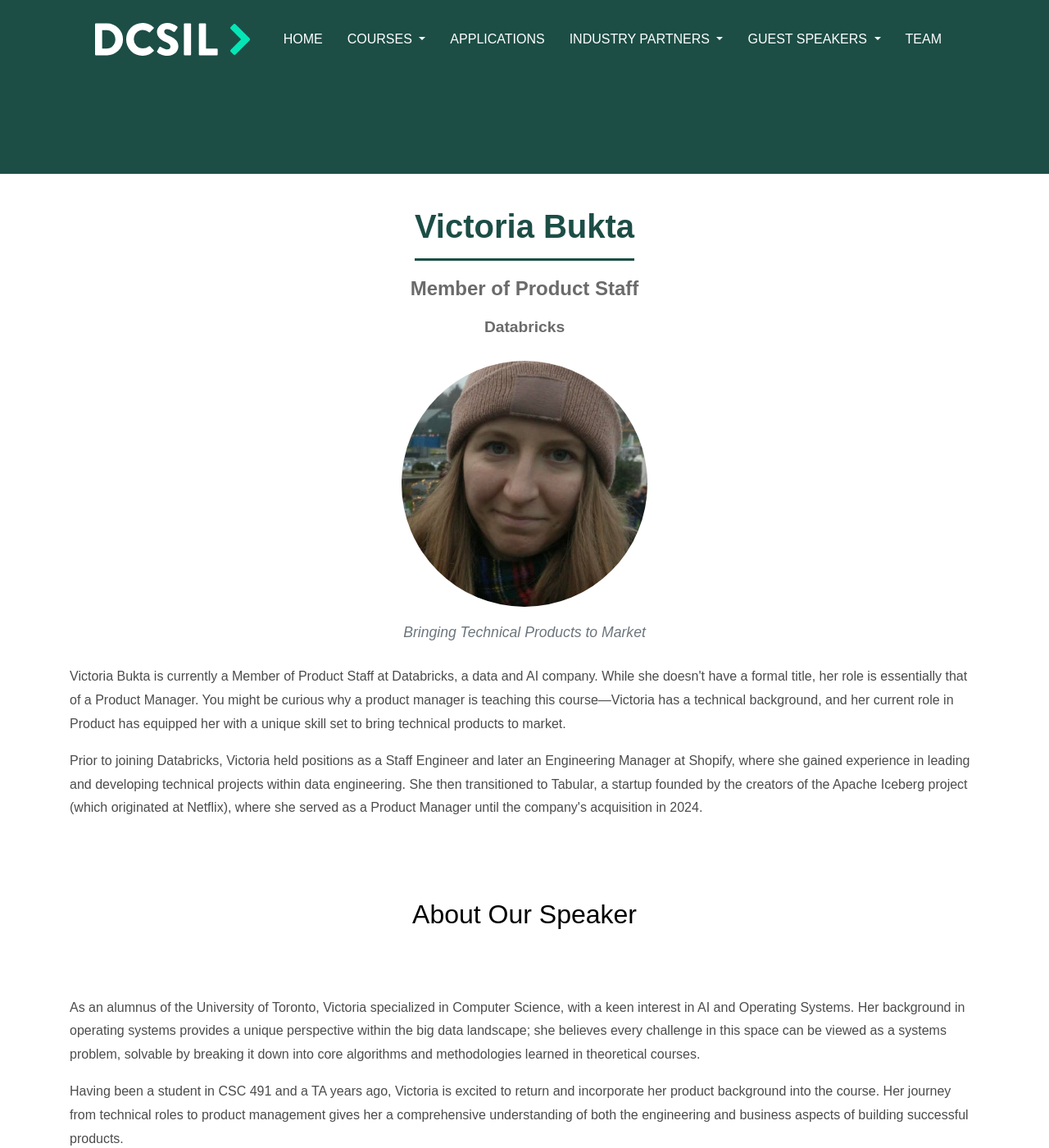
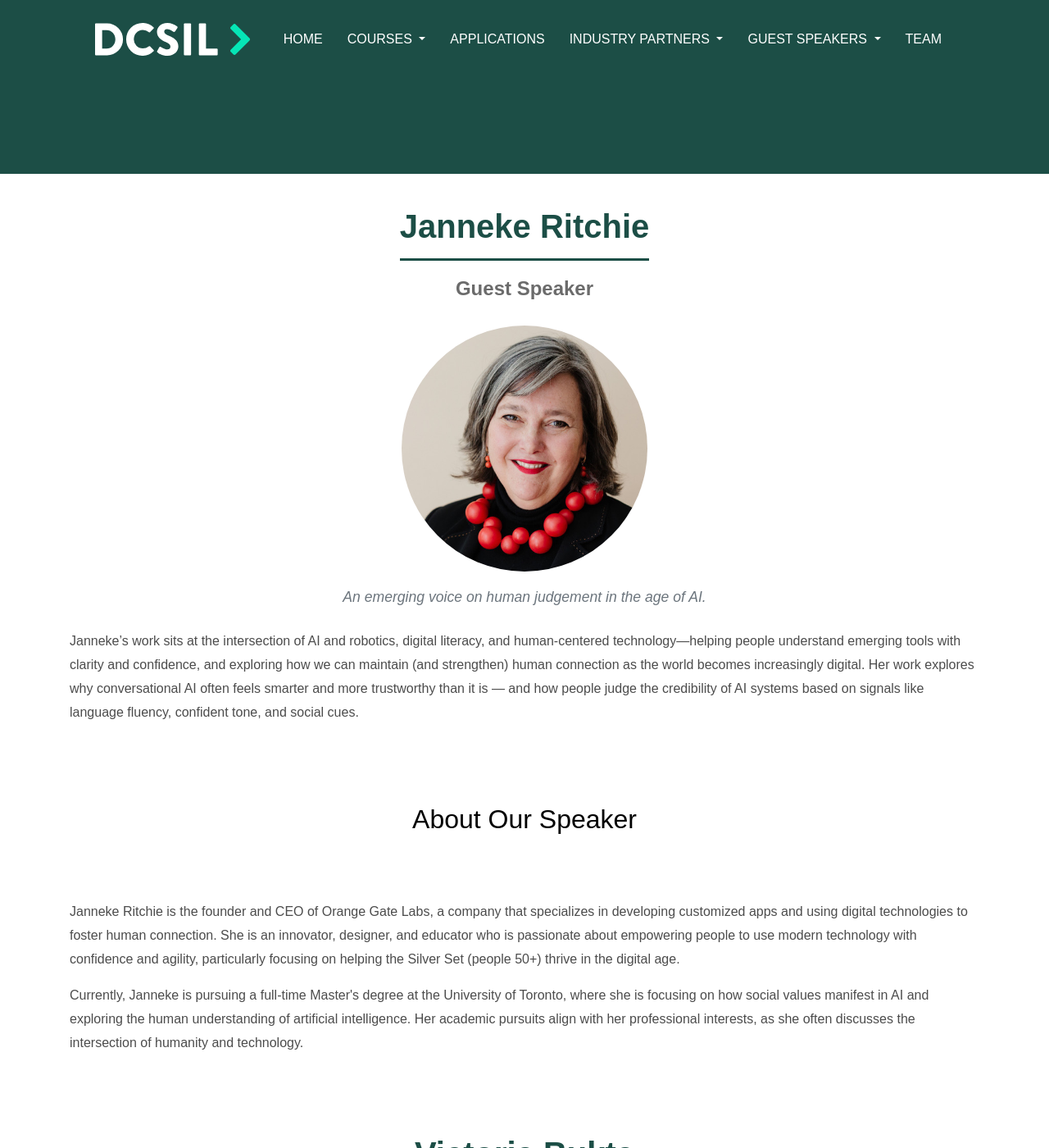
Before and after one commit to dcsil/website, a Jekyll site: the page built from _pages/speakers/meet-speakers.html, in a window 1280 px wide and 1400 px high, scrolled down 432 px. Shown: the whole window at 82% size. Built offline with Jekyll 4.4.1, drawn with Linux system fonts in a browser that asks for light colours.

Commit message:
adds new speaker janneke

```diff
--- /dev/null
+++ b/_includes/speakers/speaker-janneke.html
@@ -0,0 +1,61 @@
+<!-- speaker-janneke -->
+<style>
+.speaker-image-link {
+  transition: transform 0.3s ease;
+  display: inline-block;
+}
+.speaker-image-link:hover {
+  transform: scale(1.05);
+}
+.speaker-name {
+  font-size: 2.5rem;
+  font-weight: 700;
+  color: #1C4E46;
+  margin-bottom: 10px;
+  padding-bottom: 15px;
+  border-bottom: 3px solid #1C4E46;
+  display: inline-block;
+}
+.speaker-title {
+  font-size: 1.5rem;
+  font-weight: 600;
+  color: #6B6B6B;
+  margin-top: 10px;
+  margin-bottom: 30px;
+}
+</style>
+<section class="section" style="padding-top: 40px; padding-bottom: 40px;">
+  <div class="container">
+    <div class="row">
+      <div class="col-12 text-center">
+        <div class="speaker-name">Janneke Ritchie</div>
+        <div class="speaker-title">Guest Speaker</div>
+        <div class="speaker-image-link d-inline-block mb-3">
+          <img src="{{ 'assets/images/speakers/janneke-ritchie.jpg' | relative_url }}" alt="Janneke Ritchie" style="width: 300px; height: 300px; object-fit: cover; border-radius: 50%;">
+        </div>
+        <p class="text-muted mb-4" style="font-style: italic; font-size: 1.1rem;">An emerging voice on human judgement in the age of AI.</p>
+      </div>
+
+      <div class="col-12">
+        <p>Janneke’s work sits at the intersection of AI and robotics, digital literacy, and human-centered technology—helping people understand emerging tools with clarity and confidence, and exploring how we can maintain (and strengthen) human connection as the world becomes increasingly digital. Her work explores why conversational AI often feels smarter and more trustworthy than it is — and how people judge the credibility of AI systems based on signals like language fluency, confident tone, and social cues.</p>
+      </div>
+    </div>
+  </div>
+</section>
+
+<section class="section" style="padding-top: 40px; padding-bottom: 40px;">
+  <div class="container">
+    <div class="row">
+      <div class="col-12 text-center">
+        <h2 class="section-title">About Our Speaker</h2>
+      </div>
+
+      <div class="col-12">
+        <p>Janneke Ritchie is the founder and CEO of Orange Gate Labs, a company that specializes in developing customized apps and using digital technologies to foster human connection. She is an innovator, designer, and educator who is passionate about empowering people to use modern technology with confidence and agility, particularly focusing on helping the Silver Set (people 50+) thrive in the digital age.</p>
+
+        <p>Currently, Janneke is pursuing a full-time Master's degree at the University of Toronto, where she is focusing on how social values manifest in AI and exploring the human understanding of artificial intelligence. Her academic pursuits align with her professional interests, as she often discusses the intersection of humanity and technology.</p>
+      </div>
+    </div>
+  </div>
+</section>
+<!-- /speaker-janneke -->
--- a/_pages/speakers/meet-speakers.html
+++ b/_pages/speakers/meet-speakers.html
@@ -6,6 +6,8 @@
 description: "Meet the industry experts who share their insights with DCSIL students<br>bringing real-world experience directly into the classroom."
 ---
 
+{% include speakers/speaker-janneke.html %}
+
 {% include speakers/speaker-victoria-bukta.html %}
 
 {% include speakers/speaker-ivey.html %}
```
Also changed, not shown: assets/images/speakers/janneke-ritchie.jpg (added).
